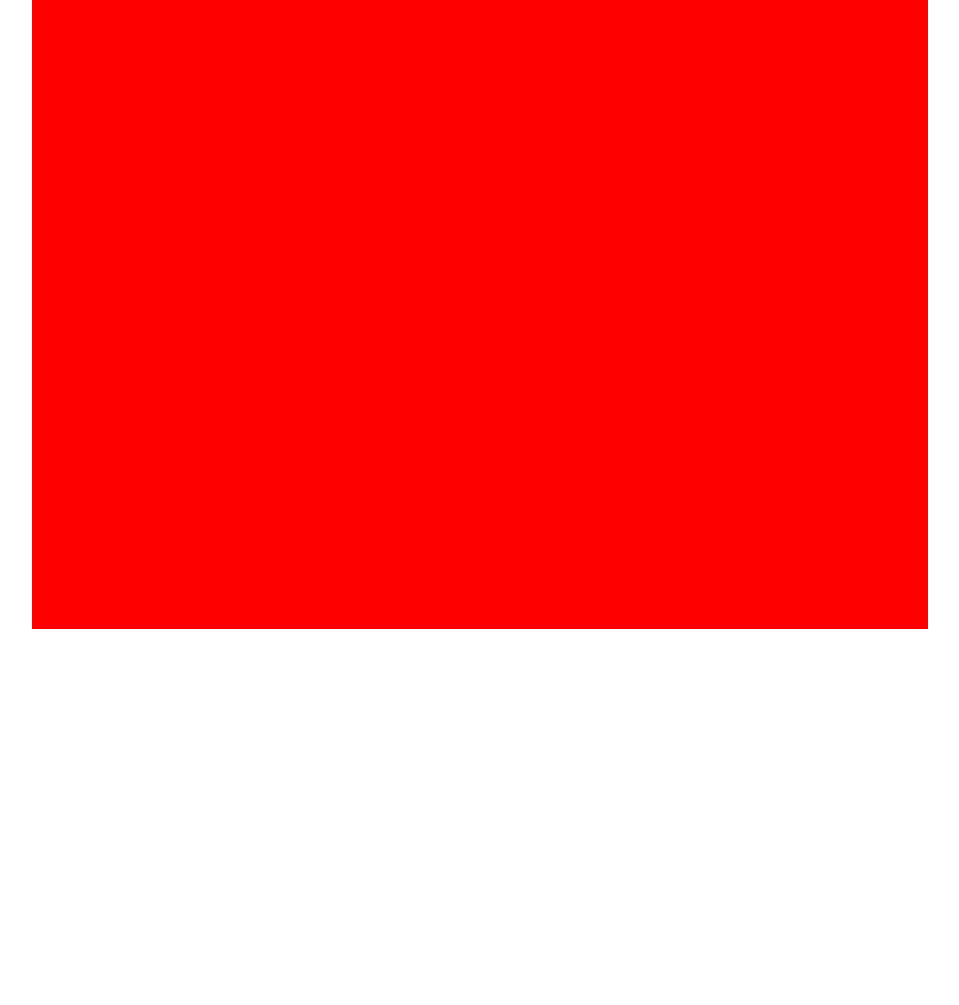
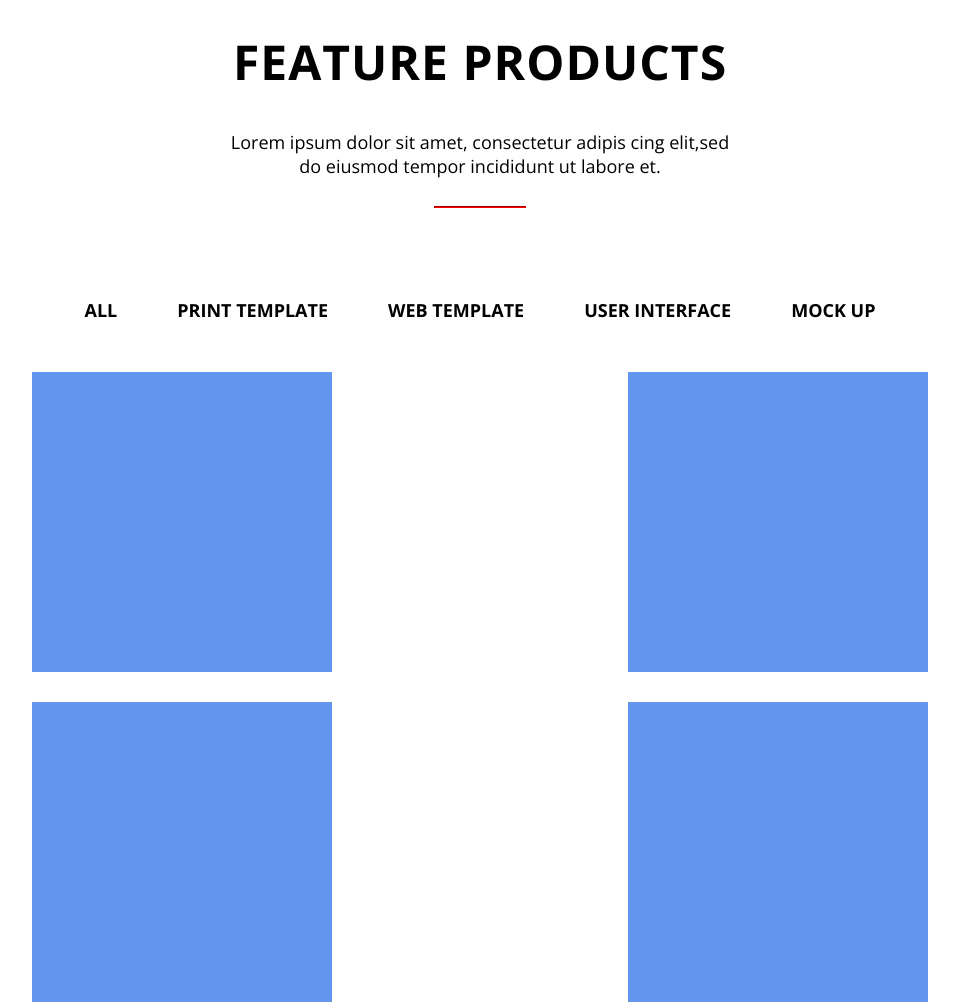
Before and after one commit to Daniil-Se/skillfactory-fullstack, a plain HTML site: page a2-14/index.html in a window 1280 px wide. Shown: the part 1920-2925 px from the top of the page, without its empty margins (160-1119 px from the left). Before the commit the page ends 2549 px from the top, so only its background shows below. Drawn offline with nearby package versions, Linux system fonts and the light colour scheme.

Commit message:
continue to work for main block

```diff
--- a/a2-14/css/style.css
+++ b/a2-14/css/style.css
@@ -1,5 +1,5 @@
 body {
-    padding: 0;
+    padding: 0; /* body имеет свои собственные отступы, это действие всегда по-умолчанию*/
     margin: 0;
 }
 header {
@@ -17,6 +17,7 @@ li {
 a {
     text-decoration: none; /* для всех ссылок */
 }
+
 .header-container, .main-container {
     width: 70%;
     margin: 0 auto;
@@ -112,6 +113,10 @@ a {
     padding-top: 102px;
 
 }
+.hr-main-title {
+    width: 75%;
+    border-color: #ECECEC; /* для hr цвет задается через border */
+}
 
 .main-title-left h1 {
     margin-top: 0;
@@ -190,9 +195,79 @@ a {
     width: 70%;
     height: 600px;
     margin-left: 15%;
-    background-color: red;
     display: flex;
-    align-items: stretch; /* убрать */
+    flex-direction: column;
     padding-top: 102px;
+}
+
+.main-body-title {
+    display: block;
+    margin: 0 auto;
+    text-align: center;
+    align-items: center;
+}
+
+.main-body-title h1 {
+    margin-top: 0;
+    margin-bottom: 36px;
+    text-transform: uppercase;
+    font-family: 'Open Sans', sans-serif;
+    font-weight: 700;
+    font-size: 3em;
+    max-width: 700px;
+    letter-spacing: 1px;
+}
+
+.main-body-title p {
+    font-family: 'Open Sans', sans-serif;
+    font-size: 18px;
+    max-width: 500px;
+    display: block;
+    margin: 0 0 20px;
+}
+
+.hr_main-body-title {
+    width: 10%;
+    border-color: red;
+    margin-bottom: 80px;
+}
+
+.main-body-content {
 
 }
+.main-body-content-select-bar {
+    display: flex;
+    align-items: center;
+    justify-content: center;
+    padding: 10px 0;
+}
+
+.main-body-content-select-bar .select-bar-items {
+    margin: 0 30px;
+    color: #000;
+    text-transform: uppercase;
+    font-family: 'Open Sans', sans-serif;
+    font-size: 18px;
+    font-weight: bold;
+}
+
+
+.main-body-content-select-bar .select-bar-items:hover{
+    color: red;
+    cursor: pointer;
+}
+
+
+.main-body-content-container {
+    display: flex;
+    flex-wrap: wrap;
+    padding-top: 40px;
+    justify-content: space-between; /* равномерное растягивание по ширине */
+}
+
+.content-container-items {
+    background-color: cornflowerblue;
+    width: 300px;
+    height: 300px;
+    margin-bottom: 30px;
+}
--- a/a2-14/index.html
+++ b/a2-14/index.html
@@ -41,6 +41,7 @@
     </header>
     <main>
         <div class="main-container">
+
             <div class="main-title">
                 <div class="main-title-left">
                     <h1>do you know we can provide for you ?</h1>
@@ -70,9 +71,32 @@
                     </div>
                 </div>
             </div>
-            <hr>
+            <hr class="hr-main-title">
             <div class="main-body">
-
+                <div class="main-body-title">
+                    <h1>feature products</h1>
+                    <p>Lorem ipsum dolor sit amet, consectetur adipis cing elit,sed do eiusmod tempor incididunt ut labore et.</p>
+                </div>
+                <hr class="hr_main-body-title">
+                <div class="main-body-content">
+                    <ul class="main-body-content-select-bar">
+                        <li class="select-bar-items">all</li>
+                        <li class="select-bar-items">print template</li>
+                        <li class="select-bar-items">web template</li>
+                        <li class="select-bar-items">user interface</li>
+                        <li class="select-bar-items">mock up</li>
+                    </ul>
+                    <div class="main-body-content-container">
+                        <div id="container-item" class="content-container-items"></div>
+                        <div class="content-container-items"></div>
+                        <div class="content-container-items"></div>
+                        <div class="content-container-items"></div>
+                        <div class="content-container-items"></div>
+                        <div class="content-container-items"></div>
+                        <div class="content-container-items"></div>
+                        <div class="content-container-items"></div>
+                    </div>
+                </div>
             </div>
         </div>
     </main>
```
